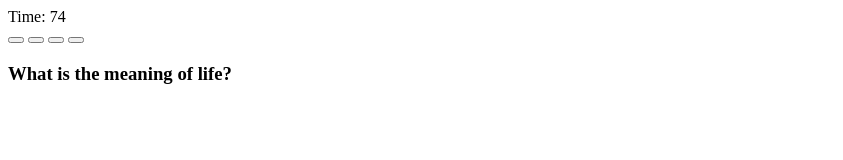
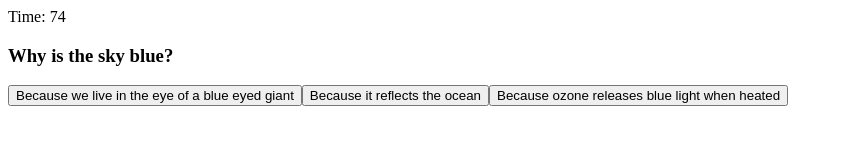
Before and after one commit to nikolaslenning/code-quiz, a plain HTML site: page index.html in a window 1280 px wide. Both pictures are taken after a click on the button "Start Quiz". Shown: the whole page, without its empty margins (0-843 px from the left). Drawn offline with Linux system fonts and the light colour scheme.

Commit message:
edited question array and function

```diff
--- a/index.html
+++ b/index.html
@@ -10,17 +10,18 @@
 <body>
 <!-- create boxes to put things in-->
     <div id = 'container'>
-        <button id='startButton'>Start Quiz</button>
-        <div id= 'time'></div>
-        <div id= 'finalScore'></div>
-        <h1 id= 'headerElem'></h1>
-        <p id= 'promptElem'></p>
-        <h3 id= 'questionElem'></h3>
-        <div id = 'answerButtons'>
-            <button id= btn1></button>
-            <button id= btn2></button>
-            <button id= btn3></button>
-            <button id= btn4></button>
+        <button id='start-button'>Start Quiz</button>
+        <div id='time-id'></div>
+        <div id='final-score'></div>
+        <h1 id='header-elem'></h1>
+        <p id='prompt-elem'></p
+            >
+        <div id='question-elem'>
+
+        </div>
+
+        <div id ='answer-buttons'>
+
         </div>
 
     </div>
--- a/index.js
+++ b/index.js
@@ -1,8 +1,8 @@
 //convert html ID to JS variable
-const startButton = document.getElementById('startButton');
-var timeEl = document.getElementById("time");
-var headerElem = document.getElementById('headerElem')
-var finalScore = document.getElementById('finalScore')
+const startButton = document.getElementById('start-button');
+var timeEl = document.getElementById("time-id");
+var headerElem = document.getElementById('header-elem')
+var finalScore = document.getElementById('final-score')
 var questionElem = document.getElementById('questionElem')
 
 var secondsLeft = 0;
@@ -12,22 +12,22 @@ var secondsLeft = 0;
 timeEl.textContent = "Time: " + secondsLeft;
 
 // on load displays header and prompt messages ---source--- https://www.w3schools.com/jsref/event_onload.asp
-document.getElementById('headerElem').addEventListener('load', displayGreeting());
+document.getElementById('header-elem').addEventListener('load', displayGreeting());
 
 function displayGreeting() {
-    document.getElementById('headerElem').innerText = "Coding Quiz Challenge";
-    document.getElementById('promptElem').innerText = 'Try to anser the following code related questions within the time limit. Every incorrect answer penalizes your scoretime by 10 seconds.'
+    document.getElementById('header-elem').innerText = "Coding Quiz Challenge";
+    document.getElementById('prompt-elem').innerText = 'Try to anser the following code related questions within the time limit. Every incorrect answer penalizes your scoretime by 10 seconds.'
 }
 
 // Event listener that runs callback function setTime to start timer
 startButton.addEventListener('click', function setTime() {
     startButton.setAttribute('disabled', true);
+    // ^^^^^ solution to disable start button, preventing double click running fuction setTime mulitple times ----> https://stackoverflow.com/questions/20281546/how-to-prevent-calling-of-en-event-handler-twice-on-fast-clicks
     startButton.style.display = 'none';
     var secondsLeft = 76
     var timerInterval = setInterval(function() {
     secondsLeft--;
     timeEl.textContent ="Time: " +  secondsLeft;
-    // ^^^^^ solution to disable start button, preventing double click running fuction setTime mulitple times ----> https://stackoverflow.com/questions/20281546/how-to-prevent-calling-of-en-event-handler-twice-on-fast-clicks
 
     if(secondsLeft === 0) {
       clearInterval(timerInterval);
@@ -38,27 +38,112 @@ startButton.addEventListener('click', function setTime() {
 });
 // event listener that hides headerElem & promptElem when start button is clicked -- src= https://www.w3schools.com/howto/howto_js_toggle_hide_show.asp
 startButton.addEventListener('click', function clearMessage() {
-    var headerElem = document.getElementById('headerElem');
+    var headerElem = document.getElementById('header-elem');
     if (headerElem.style.display === 'none') {
         headerElem.style.display = 'block';
     } else {
         headerElem.style.display = 'none';
     }
-    var promptElem = document.getElementById('promptElem');
+    var promptElem = document.getElementById('prompt-elem');
     if (promptElem.style.display === 'none') {
         promptElem.style.display = 'block';
     } else {
         promptElem.style.display = 'none';
     }
-    appendQuestion('What is the meaning of life?')
+    // appendQuestion('What is the meaning of life?')
 });
 
 //function that appends question to h3
-function appendQuestion (question) {
-    var elem = document.querySelector('h3');
-    var quizQuestion = question
-    elem.innerText = quizQuestion
-    container.append(elem);
-}
+// function appendQuestion (question) {
+//     var elem = document.querySelector('h3');
+//     var quizQuestion = question
+//     elem.innerText = quizQuestion
+//     container.append(elem);
+// }
 
+
+
+startButton.addEventListener('click', function() {
+    var counter = 0
+
+    var questionArray = [
+        {
+            question: 'Why is the sky blue?',
+            answers: [
+                 {
+                    text:'Because we live in the eye of a blue eyed giant',
+                    correct: false
+                },
+                {
+                    text: 'Because it reflects the ocean',
+                    correct: false
+                },
+                {
+                    text: 'Because ozone releases blue light when heated',
+                    correct: true
+                }
+            ]
+        },
+        {
+            question: `Who's the Greatest?`,
+            answers: [
+                 {
+                    text:'muhammad Ali',
+                    correct: false
+                },
+                {
+                    text: 'Michael Jordan',
+                    correct: false
+                },
+                {
+                    text: 'Shonuff',
+                    correct: true
+                }
+            ]
+        },
+        {
+            question: 'Which way is up?',
+            answers: [
+                 {
+                    text:'>',
+                    correct: false
+                },
+                {
+                    text: 'V',
+                    correct: false
+                },
+                {
+                    text: '<',
+                    correct: false
+                },
+                {
+                    text: '^',
+                    correct: true
+                }
+            ]
+        }];
+    var questionElem = document.getElementById('question-elem')
+    var answerElem = document.getElementById('answer-buttons')
+
+        var currentQuestion = questionArray[counter]
+        var answersArray = currentQuestion.answers
+        var questionText = currentQuestion.question
+        var newQuestion = document.createElement('h3')
+        newQuestion.innerText = questionText;
+        questionElem.appendChild(newQuestion)
+        for(var j = 0; j < answersArray.length; j++){
+            var answerButton = document.createElement('button')
+            var currentAnswer = answersArray[j]
+            answerButton.innerText = currentAnswer.text
+            answerButton.setAttribute('is-correct', currentAnswer.correct)
+            answerButton.addEventListener('click', function(event){
+
+                counter++
+                    //what to do when clicked
+            })
+            answerElem.appendChild(answerButton)
+        }
+
+
+});
 // appendQuestion('What is the meaning of life?')
```
